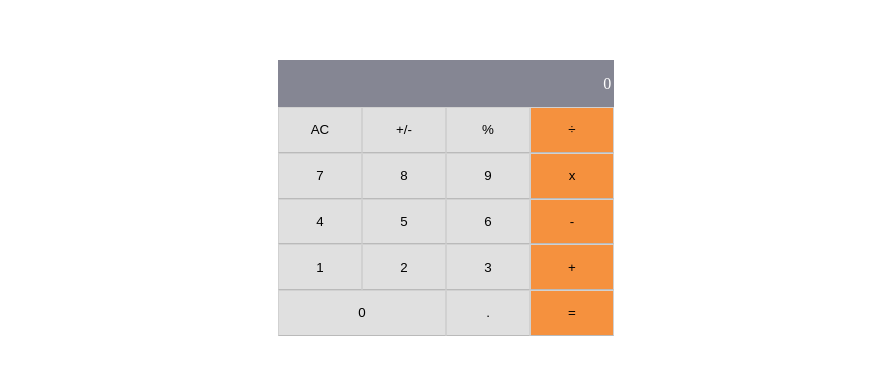
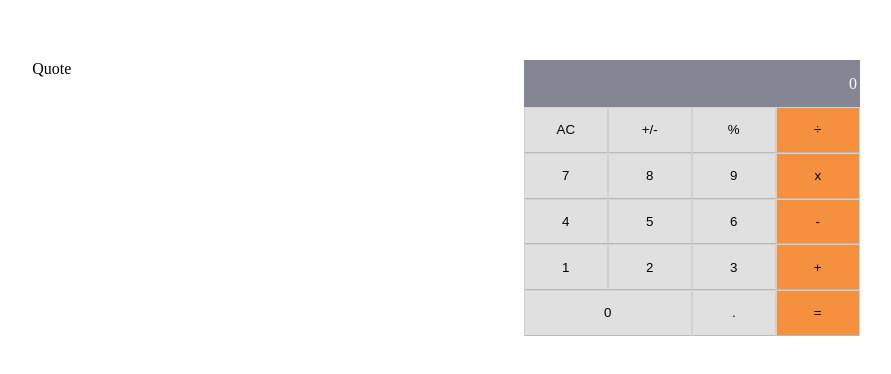
Before and after one commit to astroboyReloaded/Math-Magicians, a React (Create React App) app: page / in a window 1280 px wide. Shown: the part 202-576 px from the top of the page, without its empty margins (194-1085 px from the left). Built offline with nearby package versions, Linux system fonts and the light colour scheme.

Commit message:
Create QUote component + basic layout

```diff
--- a/src/App.js
+++ b/src/App.js
@@ -1,7 +1,13 @@
 import React from 'react';
 import Calculator from './components/Calculator';
+import Quote from './components/Quote';
 import './App.css';
 
-const App = () => <Calculator />;
+const App = () => (
+  <>
+    <Quote />
+    <Calculator />
+  </>
+);
 
 export default App;
--- /dev/null
+++ b/src/components/Quote.js
@@ -0,0 +1,3 @@
+const Quote = () => <section>Quote</section>;
+
+export default Quote;
--- a/src/index.css
+++ b/src/index.css
@@ -6,3 +6,9 @@ body {
   justify-content: center;
   height: 100vh;
 }
+
+#root {
+  display: flex;
+  width: 100%;
+  justify-content: space-around;
+}
```
